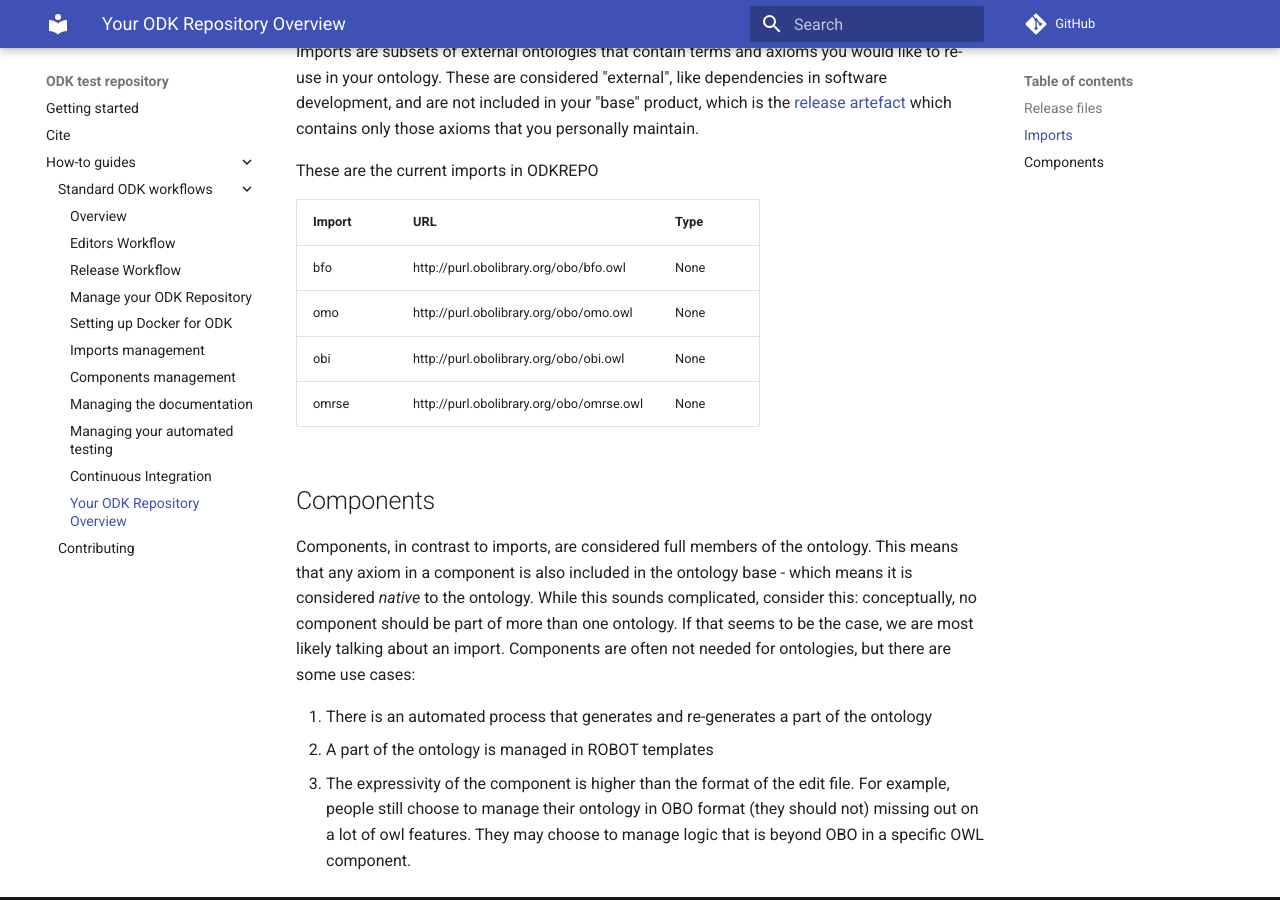
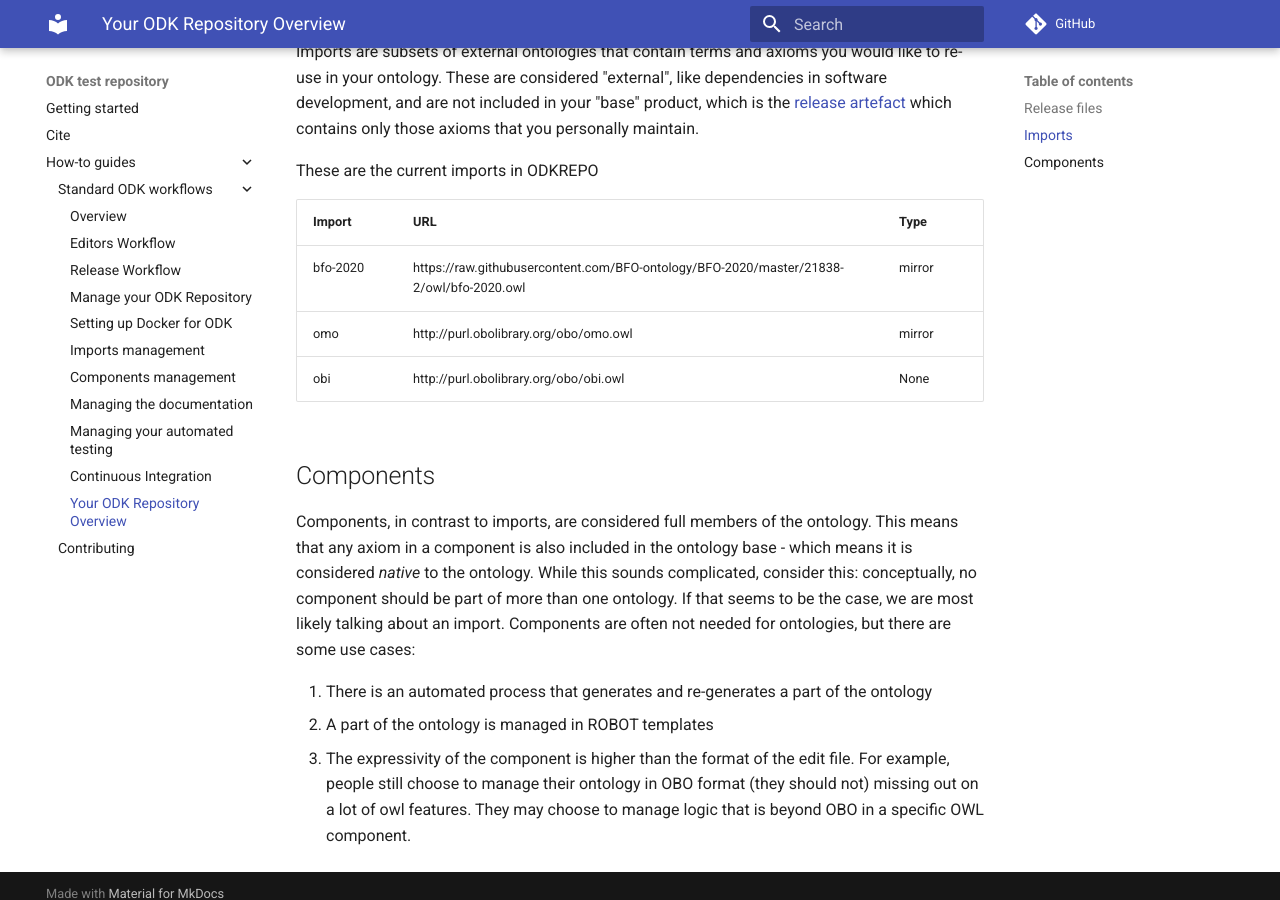
Before and after one commit to pfabry/ODKRepo, an MkDocs documentation site: the page built from docs/odk-workflows/RepositoryFileStructure.md, in a window 1280 px wide and 900 px high, scrolled down 508 px. Built offline with MkDocs 1.6.1 and Material for MkDocs 9.7.7, drawn with Linux system fonts in a browser that asks for light colours; comment, search, counter and statistics services are not loaded.

```diff
--- a/docs/odk-workflows/RepositoryFileStructure.md
+++ b/docs/odk-workflows/RepositoryFileStructure.md
@@ -16,10 +16,9 @@ These are the current imports in ODKREPO
 
 | Import | URL | Type |
 | ------ | --- | ---- |
-| bfo | http://purl.obolibrary.org/obo/bfo.owl | None |
-| omo | http://purl.obolibrary.org/obo/omo.owl | None |
+| bfo-2020 | https://raw.githubusercontent.com/BFO-ontology/BFO-2020/master/21838-2/owl/bfo-2020.owl | mirror |
+| omo | http://purl.obolibrary.org/obo/omo.owl | mirror |
 | obi | http://purl.obolibrary.org/obo/obi.owl | None |
-| omrse | http://purl.obolibrary.org/obo/omrse.owl | None |
 
 ## Components
 Components, in contrast to imports, are considered full members of the ontology. This means that any axiom in a component is also included in the ontology base - which means it is considered _native_ to the ontology. While this sounds complicated, consider this: conceptually, no component should be part of more than one ontology. If that seems to be the case, we are most likely talking about an import. Components are often not needed for ontologies, but there are some use cases:
```
Also changed, not shown: src/ontology/ODKRepo-odk.yaml (+4 -3 lines), 16 other files.
